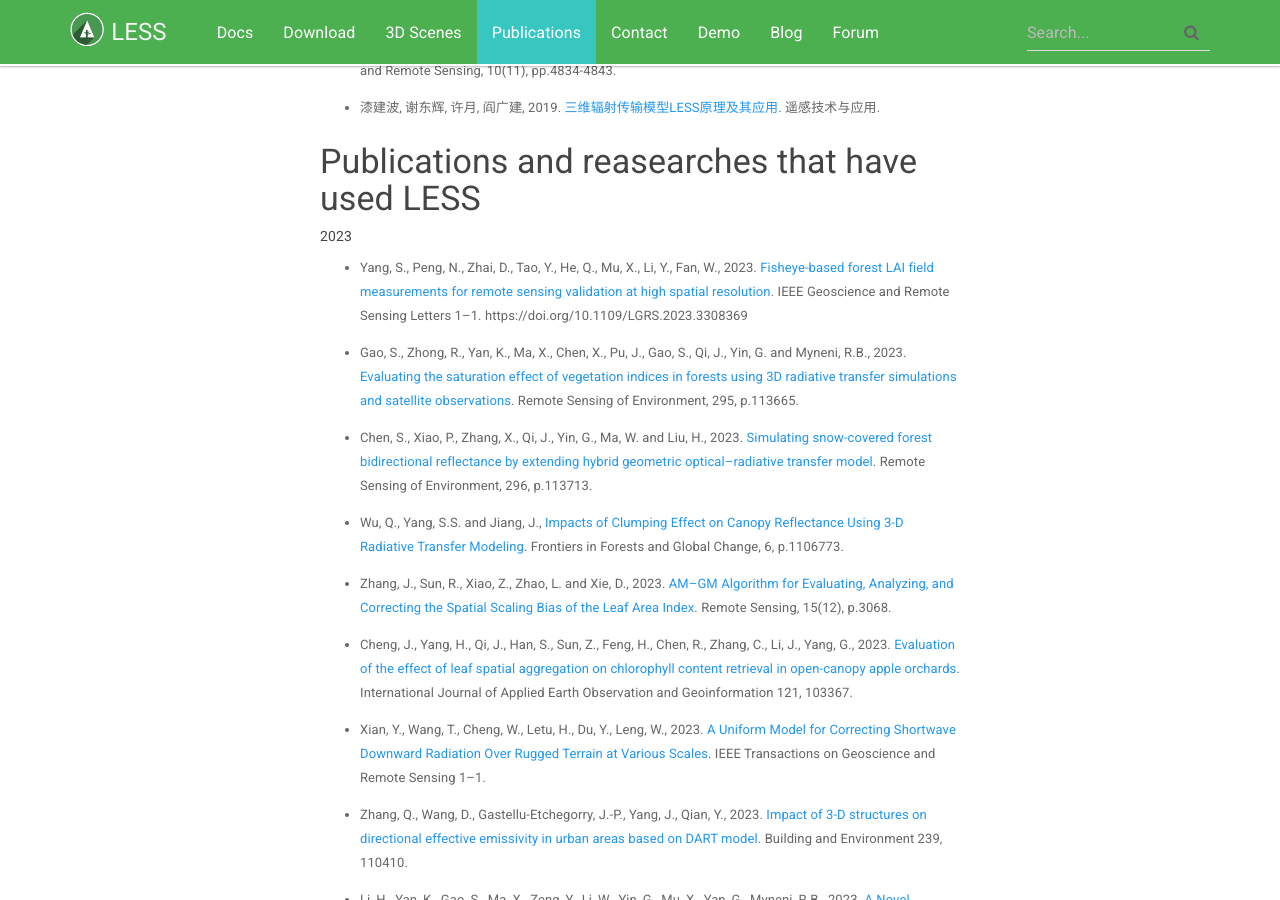
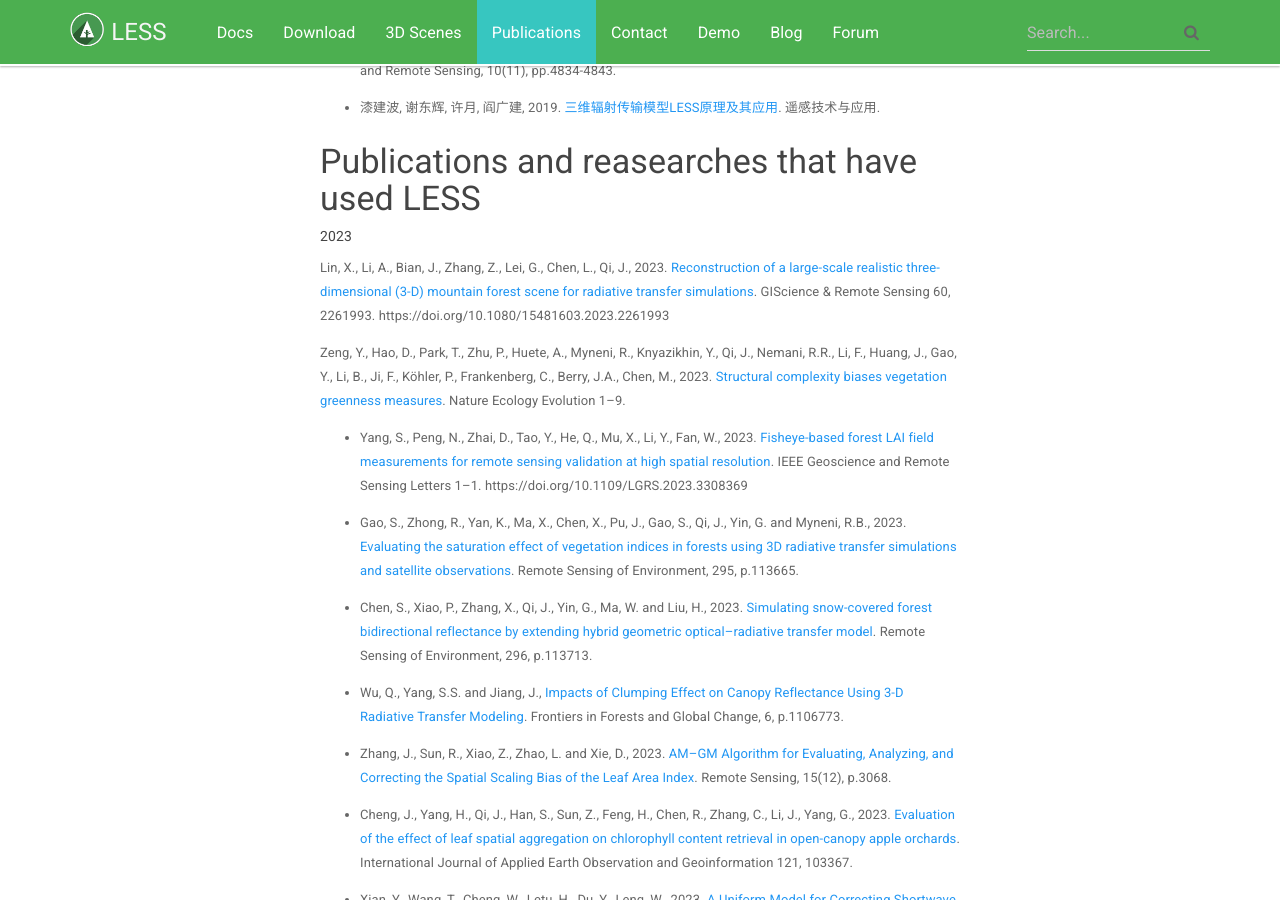
Before and after one commit to jianboqi/jianboqi.github.io, a Jekyll site: the page built from publications.md, in a window 1280 px wide and 900 px high, scrolled down 767 px. Built offline with Jekyll 4.4.1, drawn with Linux system fonts in a browser that asks for light colours; nearby versions of some CDN libraries.

Commit message:
Update publications.md

```diff
--- a/publications.md
+++ b/publications.md
@@ -4,8 +4,6 @@ layout: page
 permalink: /publications/
 sectionid: page_publications
 ---
-
-
 
 * Zhao, X., Qi, J., Xu, H., Yu, Z., Yuan, L., Chen, Y., Huang, H., 2023. [Evaluating the potential of airborne hyperspectral LiDAR for assessing forest insects and diseases with 3D Radiative Transfer Modeling](https://doi.org/10.1016/j.rse.2023.113759). Remote Sensing of Environment. 297, 113759.
 
@@ -30,6 +28,10 @@ sectionid: page_publications
 ### Publications and reasearches that have used LESS
 
 ###### 2023
+
+Lin, X., Li, A., Bian, J., Zhang, Z., Lei, G., Chen, L., Qi, J., 2023. [Reconstruction of a large-scale realistic three-dimensional (3-D) mountain forest scene for radiative transfer simulations](https://doi.org/10.1080/15481603.2023.2261993). GIScience & Remote Sensing 60, 2261993. https://doi.org/10.1080/15481603.2023.2261993
+
+Zeng, Y., Hao, D., Park, T., Zhu, P., Huete, A., Myneni, R., Knyazikhin, Y., Qi, J., Nemani, R.R., Li, F., Huang, J., Gao, Y., Li, B., Ji, F., Köhler, P., Frankenberg, C., Berry, J.A., Chen, M., 2023. [Structural complexity biases vegetation greenness measures](https://doi.org/10.1038/s41559-023-02187-6). Nature Ecology Evolution 1–9.
 
 * Yang, S., Peng, N., Zhai, D., Tao, Y., He, Q., Mu, X., Li, Y., Fan, W., 2023. [Fisheye-based forest LAI field measurements for remote sensing validation at high spatial resolution](https://ieeexplore.ieee.org/document/10229196). IEEE Geoscience and Remote Sensing Letters 1–1. https://doi.org/10.1109/LGRS.2023.3308369
 
```
